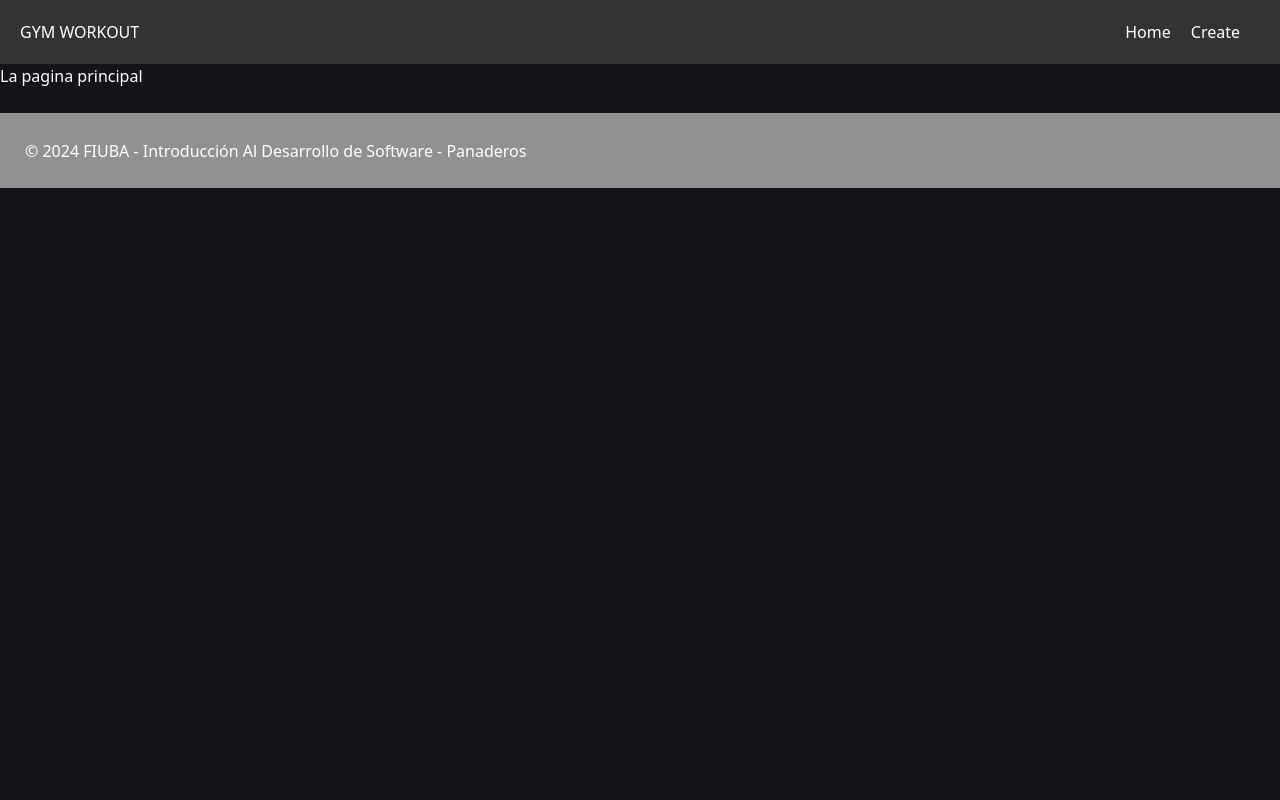
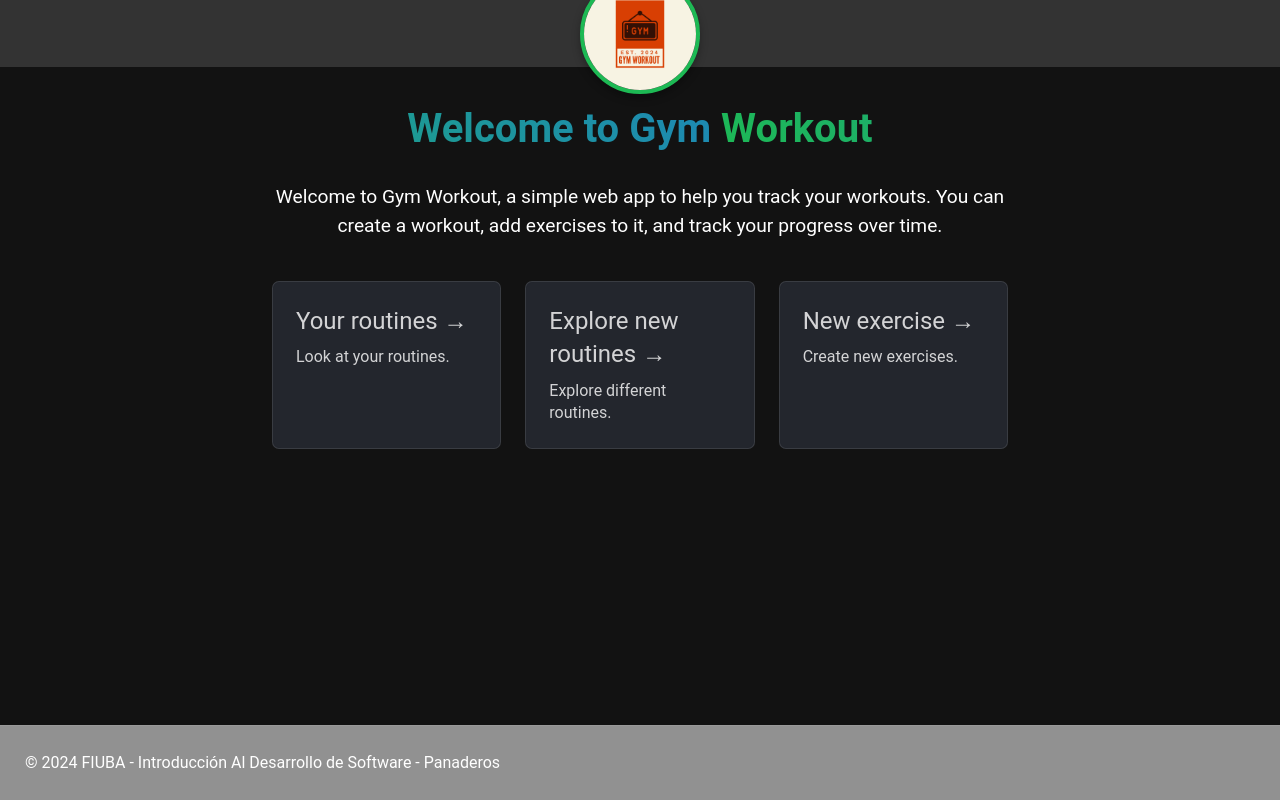
Before and after one commit to TomasGimenezFIUBA/TP1-CAMEJO, an Astro site in the folder frontend/: page / in a window 1280 px wide. Built offline with nearby package versions, Linux system fonts and the light colour scheme; Astro itself is replaced by a stand-in of ours.

Commit message:
modificacion estilos header

```diff
--- a/frontend/src/components/Card.astro
+++ b/frontend/src/components/Card.astro
@@ -44,12 +44,14 @@ const { href, title, body } = Astro.props;
 	}
 	h2 {
 		margin: 0;
-		font-size: 1.25rem;
 		transition: color 0.6s cubic-bezier(0.22, 1, 0.36, 1);
+		font-size: 1.5rem;
+		margin-bottom: 0.5rem;
 	}
 	p {
 		margin-top: 0.5rem;
 		margin-bottom: 0;
+		font-size: 1rem;
 	}
 	.link-card:is(:hover, :focus-within) {
 		background-position: 0;
@@ -58,4 +60,20 @@ const { href, title, body } = Astro.props;
 	.link-card:is(:hover, :focus-within) h2 {
 		color: rgb(var(--accent-light));
 	}
+
+	.card {
+		background: var(--card-background);
+		border: 2px solid var(--card-border);
+		padding: 1.5rem;
+		border-radius: 15px;
+		transition: transform 0.3s, border-color 0.3s, box-shadow 0.3s;
+		text-align: center;
+		color: var(--text-color);
+	}
+
+	.card:hover {
+		transform: translateY(-10px);
+		border-color: var(--accent-color);
+		box-shadow: 0 8px 16px rgba(0, 0, 0, 0.2);
+	}
 </style>
--- a/frontend/src/components/Header.astro
+++ b/frontend/src/components/Header.astro
@@ -1,42 +1,103 @@
 ---
-
 ---
 
 <header>
-    <h1>GYM WORKOUT</h1>
+    <div class="nav-container">
         <nav>
             <ul>
                 <li><a href="index.php">Home</a></li>
                 <li><a href="create.php">Create</a></li>
             </ul>
         </nav>
+    </div>
+    <div class="logo-container">
+        <img src="/logo.png" alt="Gym Logo" class="logo">
+    </div>
 </header>
 
 <style>
+    :root {
+        --background-dark: #13151a;
+        --accent-color: #1DB954;
+        --text-color: #FFFFFF;
+        --nav-background: #333;
+        --nav-hover-color: #1DB954;
+        --logo-border-color: #1DB954;
+    }
+
+    body {
+        background-color: var(--background-dark);
+        color: var(--text-color);
+        font-family: 'Roboto', sans-serif;
+        margin: 0;
+        display: flex;
+        flex-direction: column;
+        min-height: 100vh;
+    }
+
     header {
+        background-color: var(--nav-background);
+        padding: 20px 0;
+        position: relative;
+        text-align: center;
+    }
+
+    .nav-container {
         display: flex;
-        justify-content: space-between;
-        align-items: center;
-        padding: 20px;
-        background-color: #333;
-        color: white;
+        justify-content: center;
     }
 
     nav ul {
         display: flex;
+        gap: 20px;
+        padding: 0;
+        margin: 0;
         list-style: none;
-    }
-
-    nav ul li {
-        margin-right: 20px;
     }
 
     nav ul li a {
         text-decoration: none;
-        color: white;
+        color: var(--text-color);
+        font-size: 18px;
+        transition: color 0.3s ease;
     }
 
     nav ul li a:hover {
-        color: #f1f1f1;
+        color: var(--nav-hover-color);
+    }
+
+    .logo-container {
+        position: absolute;
+        top: 50%;
+        left: 50%;
+        transform: translate(-50%, -50%);
+        width: 120px;
+        height: 120px;
+        border-radius: 50%;
+        background-color: var(--background-dark);
+        border: 4px solid var(--logo-border-color);
+        box-shadow: 0 4px 8px rgba(0, 0, 0, 0.3);
+        overflow: hidden;
+        display: flex;
+        align-items: center;
+        justify-content: center;
+    }
+
+    .logo {
+        width: 100%;
+        height: 100%;
+        object-fit: cover;
+    }
+
+    @media (max-width: 768px) {
+        nav ul {
+            flex-direction: column;
+            gap: 10px;
+        }
+
+        .logo-container {
+            width: 80px;
+            height: 80px;
+        }
     }
 </style>
--- a/frontend/src/layouts/Layout.astro
+++ b/frontend/src/layouts/Layout.astro
@@ -21,12 +21,15 @@ const { title } = Astro.props;
 	</head>
 	<body>
 		<Header />
-		<main>
-			<slot />
-		</main>
+		<div class="content">
+			<main>
+				<slot />
+			</main>
+		</div>
 		<Footer />
 	</body>
 </html>
+
 <style is:global>
 	:root {
 		--accent: 136, 58, 234;
@@ -45,6 +48,20 @@ const { title } = Astro.props;
 		background-size: 224px;
 		color: white;
 	}
+	body {
+		display: flex;
+		flex-direction: column;
+		min-height: 100vh;
+		margin: 0;
+	}
+	.content {
+		flex: 1;
+		display: flex;
+		flex-direction: column;
+	}
+	main {
+		flex: 1;
+	}
 	code {
 		font-family:
 			Menlo,
--- a/frontend/src/pages/index.astro
+++ b/frontend/src/pages/index.astro
@@ -3,65 +3,89 @@ import Layout from '../layouts/Layout.astro';
 import Card from '../components/Card.astro';
 ---
 
-<Layout title="Welcome to Astro.">
-	La pagina principal
+<Layout title="Welcome to Gym Workout">
+	<main>
+		<h1 class="text-gradient">Welcome to Gym Workout</h1>
+		<p class="subtitle">
+			Welcome to Gym Workout, a simple web app to help you track your workouts. You can create a workout, add exercises to it, and track your progress over time.
+		</p>
+		<section class="link-card-grid">
+			<Card title="Your routines" body="Look at your routines." href='' />
+			<Card title="Explore new routines" body="Explore different routines." href='' />
+			<Card title="New exercise" body="Create new exercises." href='' />
+		</section>
+	</main>
 </Layout>
 
 <style>
+	:root {
+		--background-dark: #121212;
+		--accent-color: #1DB954;
+		--text-color: #FFFFFF;
+		--card-background: #1E1E1E;
+		--card-border: #e70d0d;
+		--accent-gradient: linear-gradient(45deg, #1DB954, #1D88B5);
+	}
+
+	body {
+		background-color: var(--background-dark);
+		color: var(--text-color);
+		font-family: 'Roboto', sans-serif;
+		margin: 0;
+		display: flex;
+		flex-direction: column;
+		min-height: 100vh;
+	}
+
 	main {
+		flex: 1;
 		margin: auto;
-		padding: 1rem;
+		padding: 2rem;
 		width: 800px;
 		max-width: calc(100% - 2rem);
-		color: white;
-		font-size: 20px;
-		line-height: 1.6;
+		display: flex;
+		flex-direction: column;
+		justify-content: center;
+		align-items: center;
 	}
-	.astro-a {
-		position: absolute;
-		top: -32px;
-		left: 50%;
-		transform: translatex(-50%);
-		width: 220px;
-		height: auto;
-		z-index: -1;
+
+	footer {
+		text-align: center;
+		padding: 1rem;
+		background-color: #1E1E1E;
+		width: 100%;
 	}
+
 	h1 {
-		font-size: 4rem;
+		font-size: 2.5rem;
 		font-weight: 700;
-		line-height: 1;
 		text-align: center;
-		margin-bottom: 1em;
+		margin-bottom: 1.5rem;
 	}
+
+	.subtitle {
+		font-size: 1.2rem;
+		text-align: center;
+		margin-bottom: 2.5rem;
+	}
+
 	.text-gradient {
-		background-image: var(--accent-gradient);
+		background: var(--accent-gradient);
 		-webkit-background-clip: text;
 		-webkit-text-fill-color: transparent;
-		background-size: 400%;
-		background-position: 0%;
+		background-size: 200%;
+		animation: gradient-animation 3s infinite linear;
 	}
-	.instructions {
-		margin-bottom: 2rem;
-		border: 1px solid rgba(var(--accent-light), 25%);
-		background: linear-gradient(rgba(var(--accent-dark), 66%), rgba(var(--accent-dark), 33%));
-		padding: 1.5rem;
-		border-radius: 8px;
+
+	@keyframes gradient-animation {
+		0% { background-position: 0%; }
+		100% { background-position: 200%; }
 	}
-	.instructions code {
-		font-size: 0.8em;
-		font-weight: bold;
-		background: rgba(var(--accent-light), 12%);
-		color: rgb(var(--accent-light));
-		border-radius: 4px;
-		padding: 0.3em 0.4em;
-	}
-	.instructions strong {
-		color: rgb(var(--accent-light));
-	}
+
 	.link-card-grid {
 		display: grid;
-		grid-template-columns: repeat(auto-fit, minmax(24ch, 1fr));
-		gap: 2rem;
-		padding: 0;
+		grid-template-columns: repeat(auto-fit, minmax(200px, 1fr));
+		gap: 1.5rem;
+		width: 100%;
 	}
 </style>
--- a/frontend/src/pages/login.astro
+++ b/frontend/src/pages/login.astro
@@ -9,7 +9,7 @@ import Layout from "../layouts/Layout.astro"
                     <h1>Login</h1>
                     <p>Para poder seguir utilizando las funcionalidades de nuestra página debes loguearte</p>
                 </div>
-                <form class="login-form">
+                <form id="login-form" class="login-form">
                     <div class="form-group">
                         <label for="email">Email</label>
                         <input type="email" class="form-control" id="email" placeholder="Enter email" />
@@ -26,6 +26,24 @@ import Layout from "../layouts/Layout.astro"
             </div>
         </div>
     </section>
+    <script>
+        document.getElementById('login-form').addEventListener('submit', function(event) {
+            const email = (document.getElementById('email') as HTMLInputElement).value;
+            const password = (document.getElementById('password') as HTMLInputElement).value;
+            const emailPattern = /^[a-zA-Z0-9._-]+@[a-zA-Z0-9.-]+\.[a-zA-Z]{2,6}$/;
+
+            if (!email || !password ) {
+                alert('Please complete all fields');
+                event.preventDefault();
+            } else if (!emailPattern.test(email)) {
+                alert('Mail is not valid');
+                event.preventDefault();
+            } else if (password.length < 6) {
+                alert('Password must be at least 8 characters.');
+                event.preventDefault();
+            }
+        });
+    </script>
 </Layout>
 
 <style>
--- a/frontend/src/pages/sign-up.astro
+++ b/frontend/src/pages/sign-up.astro
@@ -12,12 +12,20 @@ import Layout from "../layouts/Layout.astro";
                 </div>
                 <form id="signup-form" action="/api/signup" method="post">
                     <div class="form-group">
+                        <label for="name">Name</label>
+                        <input type="text" class="form-control" id="name" name="name" placeholder="Enter name" required />
+                    </div>
+                    <div class="form-group">
                         <label for="email">Email</label>
                         <input type="email" class="form-control" id="email" name="email" placeholder="Enter email" required />
                     </div>
                     <div class="form-group">
                         <label for="password">Password</label>
                         <input type="password" class="form-control" id="password" name="password" placeholder="Password" required />
+                    </div>
+                    <div class="form-group">
+                        <label for="confirm-password">Confirm Password</label>
+                        <input type="password" class="form-control" id="confirm-password" name="confirm-password" placeholder="Password" required />
                     </div>
                     <button type="submit" class="btn-submit">Sign Up</button>
                 </form>
@@ -28,16 +36,21 @@ import Layout from "../layouts/Layout.astro";
         document.getElementById('signup-form').addEventListener('submit', function(event) {
             const email = (document.getElementById('email') as HTMLInputElement).value;
             const password = (document.getElementById('password') as HTMLInputElement).value;
+            const confirmPassword = (document.getElementById('confirm-password') as HTMLInputElement).value;
+            const name = (document.getElementById('name') as HTMLInputElement).value;
             const emailPattern = /^[a-zA-Z0-9._-]+@[a-zA-Z0-9.-]+\.[a-zA-Z]{2,6}$/;
 
-            if (!email || !password) {
-                alert('Por favor, complete todos los campos.');
+            if (!email || !password || !confirmPassword || !name) {
+                alert('Please complete all fields');
                 event.preventDefault();
             } else if (!emailPattern.test(email)) {
-                alert('Por favor, ingrese un correo electrónico válido.');
+                alert('Mail is not valid');
                 event.preventDefault();
             } else if (password.length < 6) {
-                alert('La contraseña debe tener al menos 6 caracteres.');
+                alert('Password must be at least 8 characters.');
+                event.preventDefault();
+            } else if (password !== confirmPassword) {
+                alert('Passwords do not match.');
                 event.preventDefault();
             }
         });
@@ -111,4 +124,10 @@ import Layout from "../layouts/Layout.astro";
   .btn-submit:hover {
     background-color: #218838;
   }
+
+  label {
+    font-size: 16px;
+    font-weight: 500;
+    color: #495057;
+  }
 </style>
```
Also changed, not shown: frontend/public/logo.png (added), frontend/public/logo_transparent.png (added), 1 other file. Lines whose indentation alone changed are shown as unchanged.
